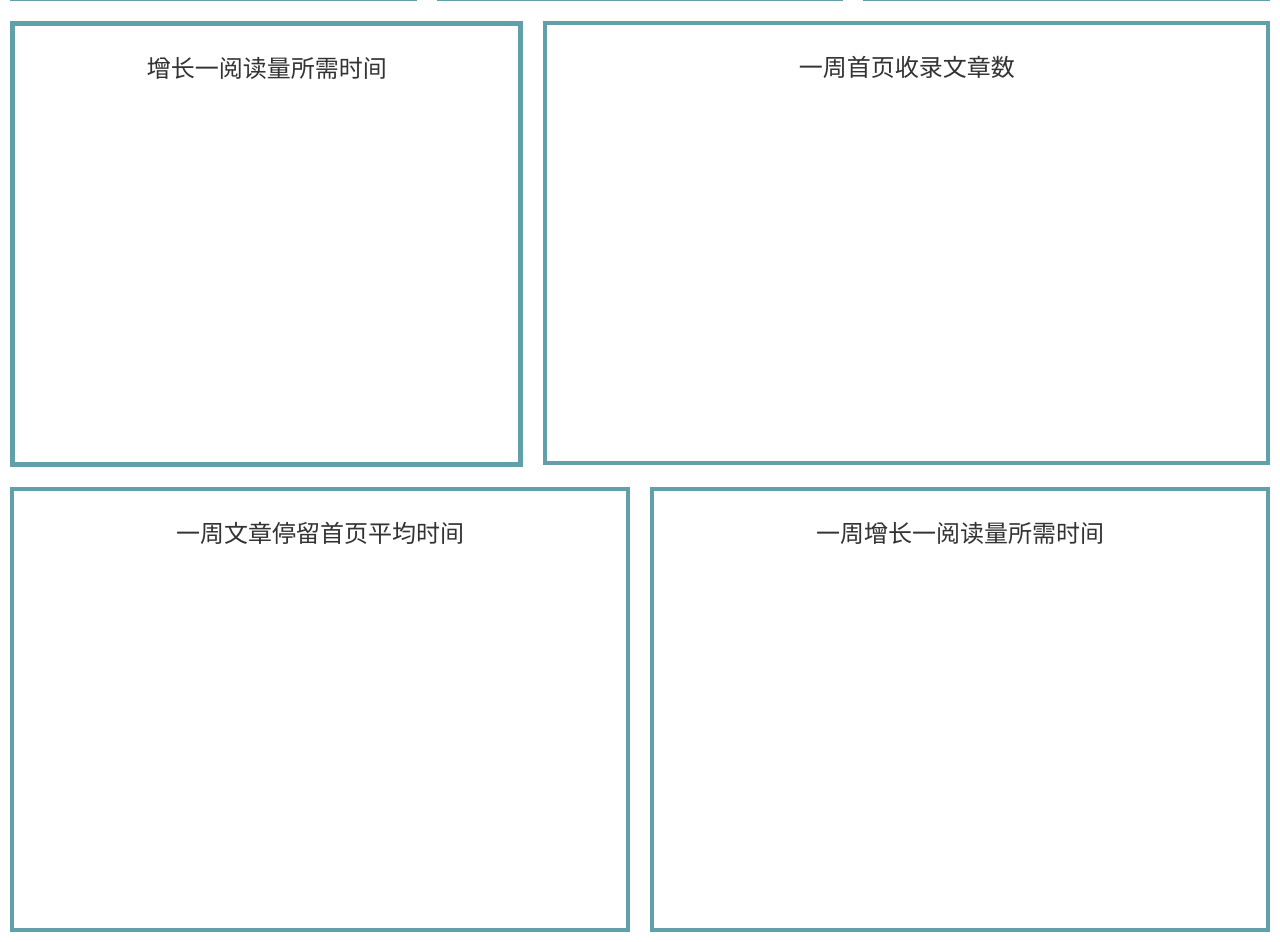
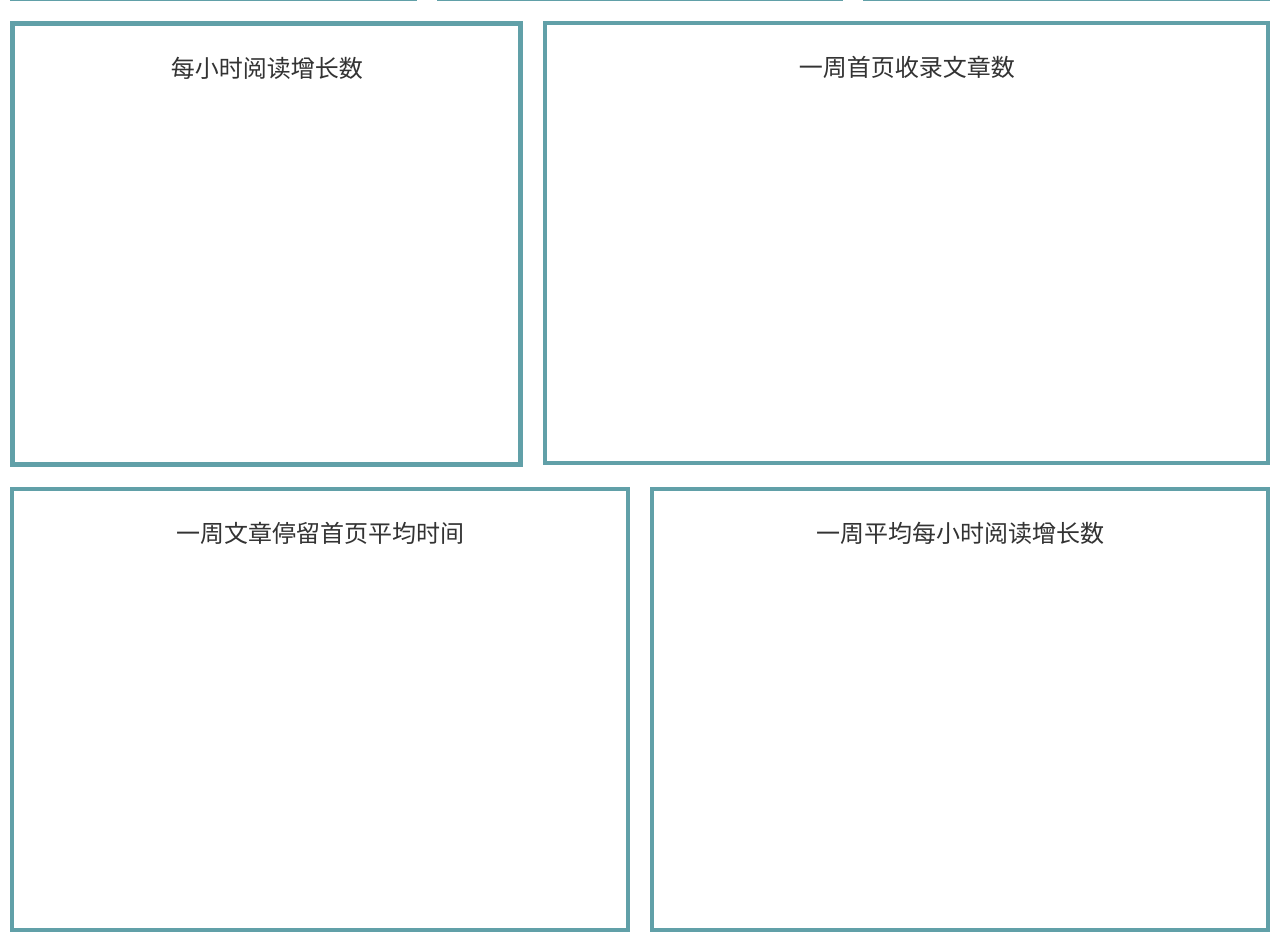
Before and after one commit to hjydzh/52weis, a PHP site: page /portal/jian.php in a window 1280 px wide. Shown: the part 662-1604 px from the top of the page. Run offline with PHP 8.4, Linux system fonts and the light colour scheme; data that the repository does not hold is empty; some libraries are stand-ins or nearby versions.

Commit message:
首页修改

```diff
--- a/public/portal/jian.php
+++ b/public/portal/jian.php
@@ -88,7 +88,7 @@
 <div class="row">
 	<div class="col-xs-5"  style="padding:10px;">
 		<div style="border:5px #61A0A8 solid;padding:10px; ">
-		<h3 class="text-center">增长一阅读量所需时间</h3>
+		<h3 class="text-center">每小时阅读增长数</h3>
 		<div id="unitcost" style="height:360px;">
 		</div>
 		</div>
@@ -112,7 +112,7 @@
 	</div>
 	<div class="col-xs-6" style="padding:10px;">
 		<div style="border:4px #61A0A8 solid; padding:10px;">
-		<h3 class="text-center">一周增长一阅读量所需时间</h3>
+		<h3 class="text-center">一周平均每小时阅读增长数</h3>
 		<div id="weekunitcost" style="height:360px;">
 		</div>
 		</div>
@@ -323,7 +323,7 @@ var option = {
 	        {
 	            type : 'value',
 	            axisLabel : {
-	                formatter: '{value}秒'
+	                formatter: '{value}'
 	            }
 
 	        }
@@ -455,7 +455,7 @@ var option = {
 	        trigger: 'axis'
 	    },
 	    legend: {
-	        data:['文章停留首页时间']
+	        data:['每小时阅读增长数']
 	    },
 	    toolbox: {
 	        show : true,
@@ -476,13 +476,13 @@ var option = {
 	        {
 	            type : 'value',
 	          	axisLabel : {
-		                formatter: '{value}秒'
+		                formatter: '{value}'
 		            }
 	        }
 	    ],
 	    series : [
 	        {
-	            name:'文章停留首页时间',
+	            name:'每小时阅读增长数',
 	            type:'bar',
 	            data:<?php echo $week_rate; ?>
 
--- a/src/common/JianSql.php
+++ b/src/common/JianSql.php
@@ -5,6 +5,8 @@ namespace common;
 class JianSql {
 
 	public static $BLOG_SELECT = "SELECT J.ID, J.TITLE, J.AUTHOR_NAME, J.TIME, J.SELECTED_TIME,J.SHOW_TIME, J.VIEW_NUM, J.LAST_VIEW_NUM FROM HOT_BLOG AS J";
+
+	public static $VIEW_SELECT = "SELECT V.BLOG_ID, V.VIEWS, V.AUTHOR_URL, CREATE_TIME, UPDATE_TIME FROM BLOG_VIEW AS V";
 
 	public static $QUERY_HOT_BLOGS= " WHERE date(`SELECTED_TIME`)=? order by last_view_num desc limit ? ";
 
@@ -14,9 +16,11 @@ class JianSql {
 
 	public static $QUERY_SHOW_TIME = "SELECT MIN(SHOW_TIME),AVG(SHOW_TIME),MAX(SHOW_TIME) FROM  hot_blog  where date(`SELECTED_TIME`)=?";
 
-	public static $QUERY_READ_RATE = "SELECT AVG(TIMESTAMPDIFF(SECOND ,`TIME`,`SELECTED_TIME`)/VIEW_NUM), AVG(SHOW_TIME/LAST_VIEW_NUM) FROM  hot_blog where date(`SELECTED_TIME`)=?";
+	public static $QUERY_READ_RATE = "SELECT AVG(VIEW_NUM*3600/TIMESTAMPDIFF(SECOND ,`TIME`,`SELECTED_TIME`)), AVG((LAST_VIEW_NUM-VIEW_NUM)*3600/SHOW_TIME) FROM  hot_blog where date(`SELECTED_TIME`)=?";
 
 	public static $QUERY_VIEWS_BY_URL = "select views from blog_view where blog_id=?";
+
+	public static $QUERY_VIEWS_BY_TIME = "where ?<=`UPDATE_TIME` AND `UPDATE_TIME`<=? ";
 }
 
 
--- a/src/control/JianControlle.php
+++ b/src/control/JianControlle.php
@@ -56,7 +56,7 @@ class JianControlle {
 	private function week_rate($date_list, $redis){
 		$week_rate = Array();
 		foreach ($date_list as $date){
-			array_push($week_rate, intval(self::query_read_rate_cache($date, $redis)[0]));
+			array_push($week_rate, intval(self::query_read_rate_cache($date, $redis)[1]));
 		}
 		return $week_rate;
 	}
```
